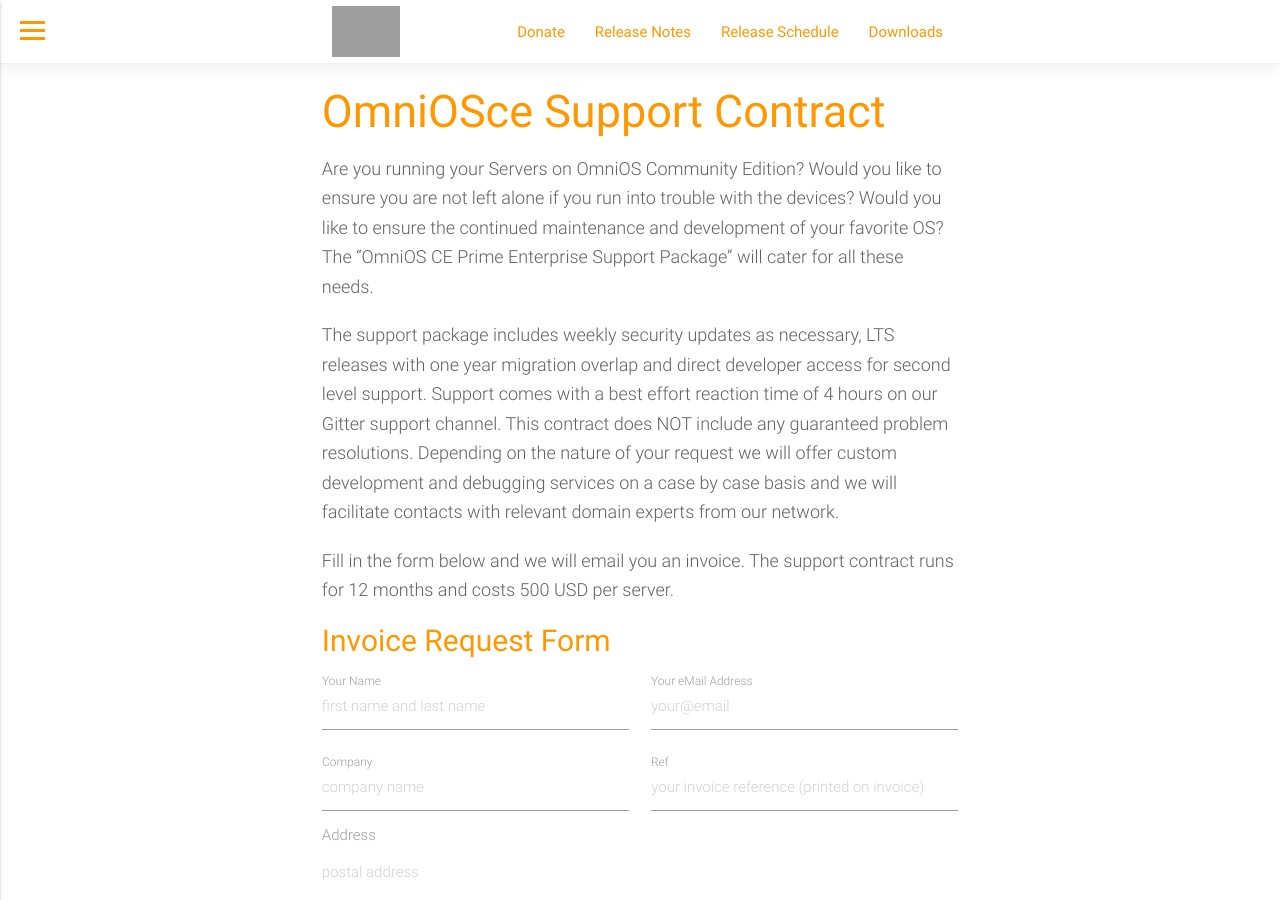
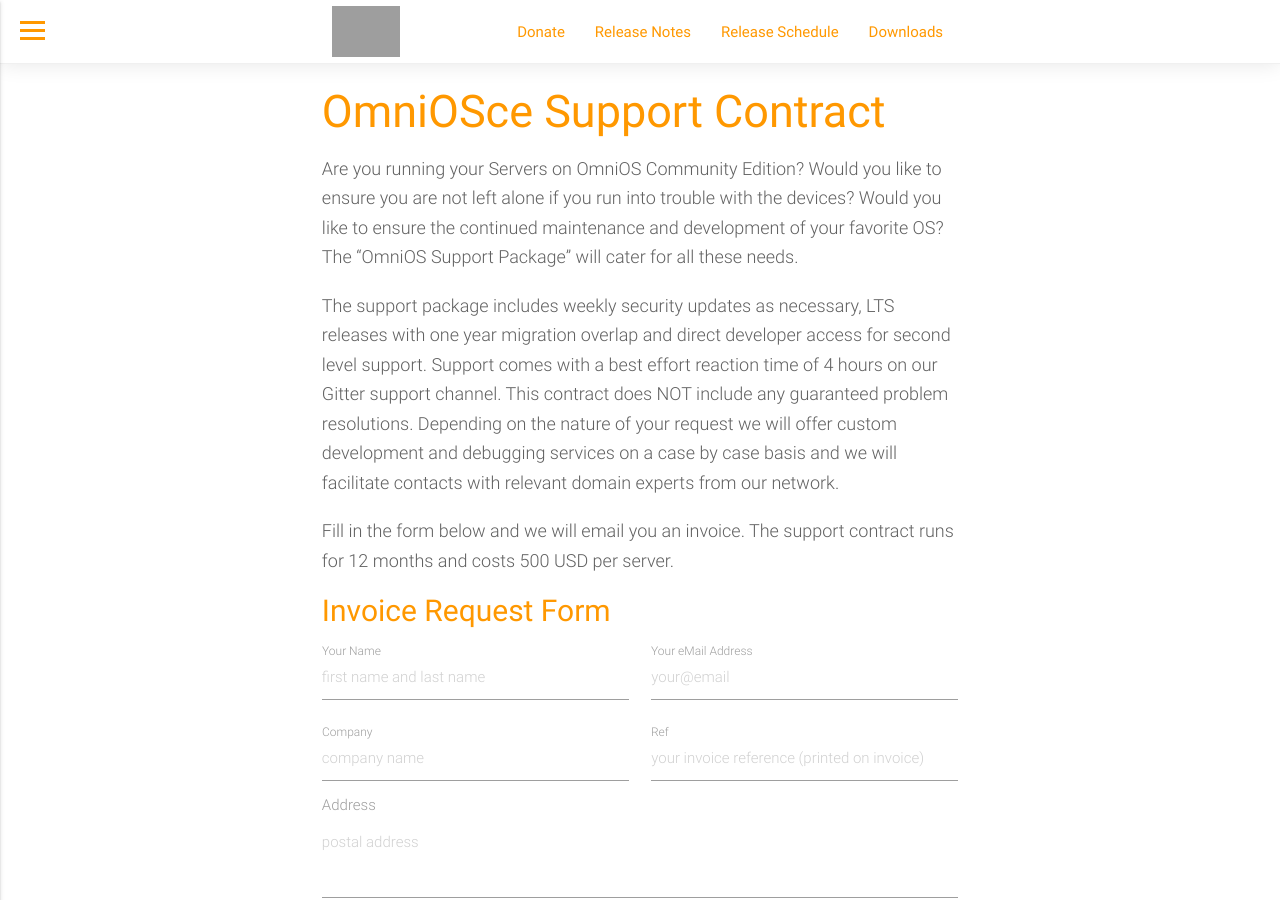
Before and after one commit to omniosorg/omniosorg.github.io, a Jekyll site: the page built from invoice.md, in a window 1280 px wide and 900 px high. Built offline with Jekyll 4.4.1, drawn with Linux system fonts in a browser that asks for light colours; grey boxes are pictures that could not be loaded.

Commit message:
we just call it support package

```diff
--- a/invoice.md
+++ b/invoice.md
@@ -11,7 +11,7 @@
 Are you running your Servers on OmniOS Community Edition? Would you like to
 ensure you are not left alone if you run into trouble with the devices?
 Would you like to ensure the continued maintenance and development of your
-favorite OS? The "OmniOS CE Prime Enterprise Support Package" will cater for all these needs.
+favorite OS? The "OmniOS Support Package" will cater for all these needs.
 
 The support package includes weekly security updates as necessary, LTS releases with
 one year migration overlap and direct developer access for second level
```
